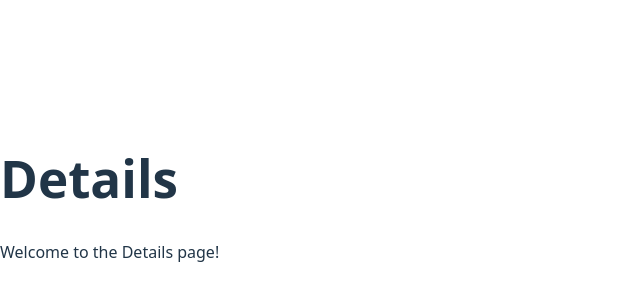
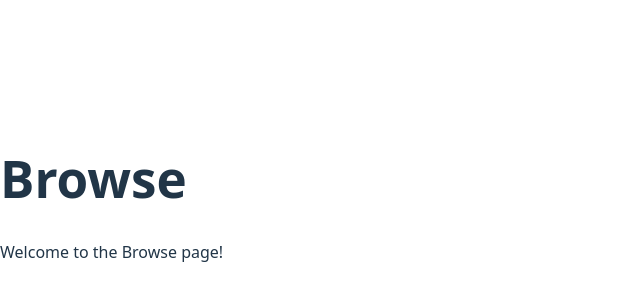
Before and after one commit to niel2512/reactjs-filament-rentoffice, a React (Vite) app: page /office/1/book in a window 1280 px wide. Shown: the part 202-502 px from the top of the page, without its empty margins (0-640 px from the left). Built offline with nearby package versions, Linux system fonts and the light colour scheme.

Commit message:
Create BookOffice Pages

```diff
--- a/src/pages/BookOffice.tsx
+++ b/src/pages/BookOffice.tsx
@@ -1,8 +1,8 @@
 export function BookOffice() {
   return (
     <div>
-      <h1>Details</h1>
-      <p>Welcome to the Details page!</p>
+      <h1>Browse</h1>
+      <p>Welcome to the Browse page!</p>
     </div>
   );
 }
```
